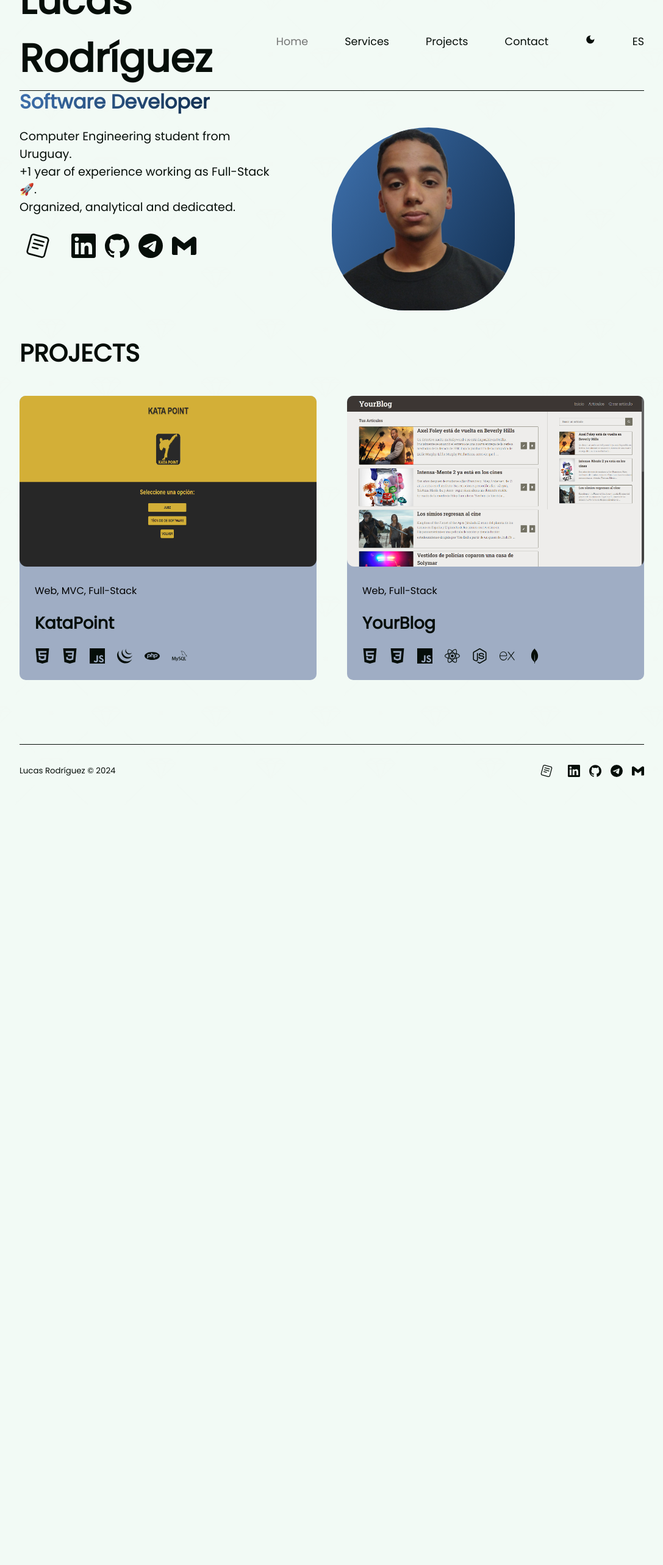
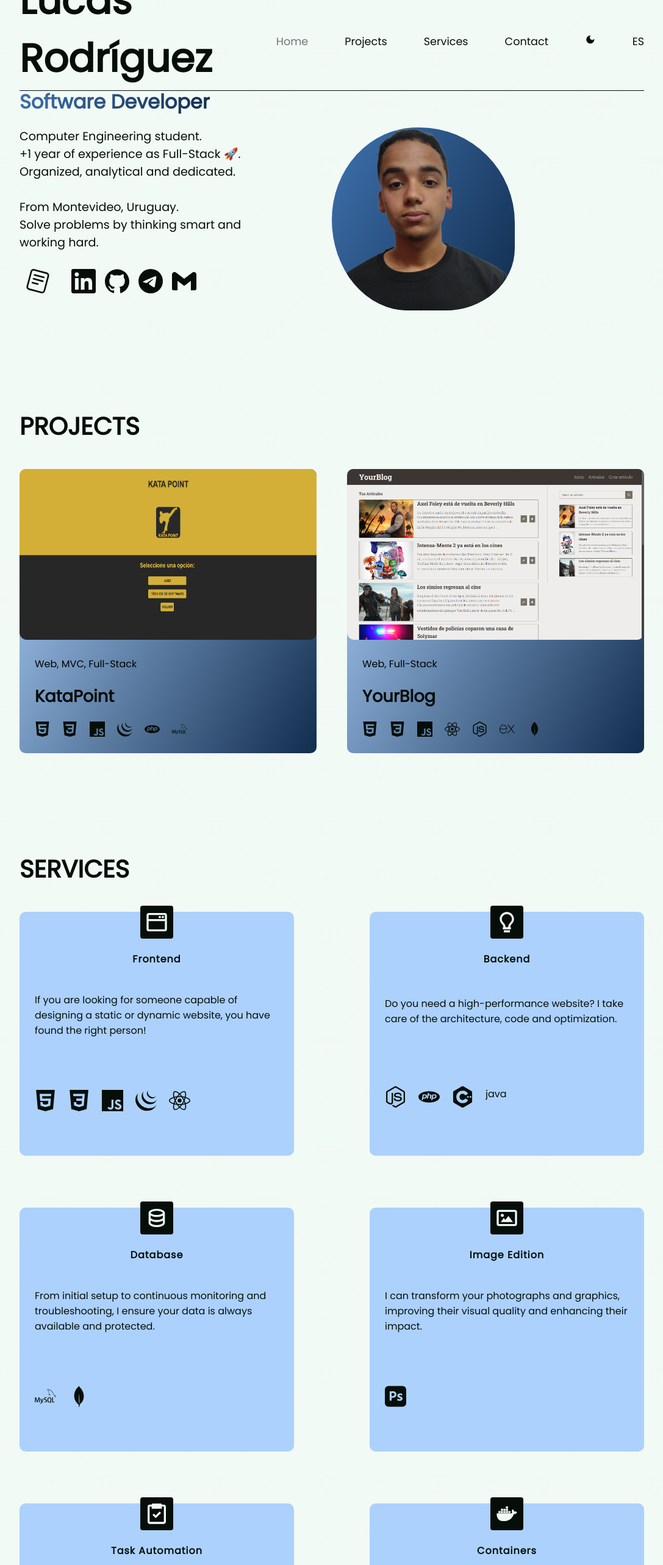
Before and after one commit to lucasrodriguez-dev/portfolio, a React (Create React App) app: page / in a window 1280 px wide. Shown: the top 2566 px of the page at 61% size, without its empty margins (96-1183 px from the left). Before the commit the page ends 1320 px from the top, so only its background shows below. Built offline with nearby package versions, Linux system fonts and the light colour scheme.

Commit message:
retoques finales
solo falta fijar header arriba al bajar.
Luego hacer responsive y mejorar paleta de colores.

```diff
--- a/package.json
+++ b/package.json
@@ -16,6 +16,7 @@
     "react-icons": "^5.0.1",
     "react-router-dom": "^6.22.0",
     "react-scripts": "5.0.1",
+    "react-scroll": "^1.9.0",
     "web-vitals": "^2.1.4"
   },
   "scripts": {
--- a/src/components/layout/Header.js
+++ b/src/components/layout/Header.js
@@ -3,6 +3,7 @@ import { NavLink } from 'react-router-dom';
 import ThemeSwitcher from '../mycomponents/ThemeSwitcher';
 import LanguageSwitcher from '../mycomponents/LanguageSwitcher';
 import { LanguageContext } from '../../contexts/LanguageContext';
+import { Link } from 'react-scroll';
 
 export const Header = () => {
     const { texts } = useContext(LanguageContext);
@@ -18,13 +19,13 @@ export const Header = () => {
                         <NavLink to="/">{texts.navHome}</NavLink>
                     </li>
                     <li>
-                        <NavLink to="/services">{texts.navServices}</NavLink>
+                        <Link to="projects" smooth={true}>{texts.navProjects}</Link>
                     </li>
                     <li>
-                        <NavLink to="/projects">{texts.navProjects}</NavLink>
+                        <Link to="services" smooth={true}>{texts.navServices}</Link>
                     </li>
                     <li>
-                        <NavLink to="/contact">{texts.navContact}</NavLink>
+                        <Link to="contact" smooth={true}>{texts.navContact}</Link>
                     </li>
                     <li>
                         <ThemeSwitcher />
--- a/src/components/mycomponents/ContactForm.js
+++ b/src/components/mycomponents/ContactForm.js
@@ -36,17 +36,17 @@ export const ContactForm = () => {
     }
 
     return (
-        <article className="container" id="container-contact">
+        <article className="container" id="container-contact-form">
             {
                 (emailStatus && show) && (
                     <ToastNotification status={emailStatus} />
                 )
             }
             <form ref={form} className="container-small" onSubmit={e => sendMail(e)}>
-                <input type="text" placeholder={texts.formName} name="from_name" required />
-                <input type="email" placeholder={texts.formEmail} name="from_email" required />
-                <textarea placeholder={texts.formMessage} name="message" required></textarea>
-                <input className="button-primary" type="submit" value={texts.formPrimaryButton} />
+                <input type="text" placeholder={texts.formName} name="from_name" id="name_input" required />
+                <input type="email" placeholder={texts.formEmail} name="from_email" id="email_input" required />
+                <textarea placeholder={texts.formMessage} name="message" id="message_input" required></textarea>
+                <input className="button-primary" type="submit" id="submit_input" value={texts.formPrimaryButton} />
             </form>
         </article>
     )
--- a/src/components/pages/HomePage.js
+++ b/src/components/pages/HomePage.js
@@ -3,11 +3,15 @@ import { Link } from 'react-router-dom';
 import { ProjectList } from '../mycomponents/ProjectList';
 import { Icons } from '../mycomponents/Icons';
 import { LanguageContext } from '../../contexts/LanguageContext';
+import { myServices } from "../../data/myServices";
+import { Service } from '../mycomponents/Service';
+import { ContactForm } from '../mycomponents/ContactForm';
+import { Element } from 'react-scroll';
 
 export const HomePage = () => {
 
   const { texts } = useContext(LanguageContext);
-  const paragraphs = texts.presentation.split(".");
+  const paragraphs = texts.presentation.split(". ");
 
   useEffect(() => {
     window.scrollTo(0, 0);
@@ -18,12 +22,15 @@ export const HomePage = () => {
       <article className="container-main">
         <article className="container" id="container-presentation">
           <div id="p-presentation">
-            {paragraphs[0]}.
+            {
+              paragraphs.map(p => (
+                <>
+                  {p}{(p.length >= 1 && p !== " ") && (".")}
+                  <br />
+                </>
+              ))
+            }
             <br />
-            {paragraphs[1]}.
-            <br />
-            {paragraphs[2]}.
-            <br /><br />
             <div>
               <Icons />
             </div>
@@ -34,10 +41,34 @@ export const HomePage = () => {
             </div>
           </div>
         </article>
-        <article id="container-portfolio">
-          <h3 className="heading">{texts.navProjects}</h3>
-          <ProjectList />
-        </article>
+        <Element name="projects">
+          <article id="container-portfolio">
+            <h3 className="heading">{texts.navProjects}</h3>
+            <ProjectList />
+          </article>
+        </Element>
+        <Element name="services">
+          <article id="container-services">
+            <h3 className="heading">{texts.navServices}</h3>
+            <ul className="flex flex-row flex-wrap services">
+              {
+                myServices.map(service => (
+                  <li key={service.id}>
+                    <Service id={service.id} />
+                  </li>
+                ))
+              }
+            </ul>
+          </article>
+        </Element>
+        <Element name="contact" className="container">
+          <article id="container-contact">
+            <h3 className="heading">{texts.contact}</h3>
+            <article id="container-contact-page">
+              <ContactForm />
+            </article>
+          </article>
+        </Element>
       </article>
     </section>
   )
--- a/src/contexts/ThemeContext.js
+++ b/src/contexts/ThemeContext.js
@@ -17,23 +17,27 @@ export const ThemeProvider = ({ children }) => {
     const lightTheme = {
       "--background": "#F2FAF5",
       "--primary": "#3F72AF",
-      "--secondary": "#9fadc4",
+      "--secondary": "#acd1fc",
       "--accent": "#112D4E",
       "--text": "#060E09",
       "--text-primary": "#eee",
       "--text-secondary": "#000",
-      "--text-box-background": "#ddd"
+      "--text-box-background": "#cad5e3",
+      "--project-background": "var(--gradient-secondary)",
+      "--service-background": "var(--secondary)"
     };
 
     const darkTheme = {
       "--background": "#232222",
       "--primary": "#700000",
-      "--secondary": "#444444",
+      "--secondary": "#200000",
       "--accent": "#e22c7b",
       "--text": "#e0e0e0",
       "--text-primary": "",
       "--text-secondary": "#ccc",
-      "--text-box-background": "var(--secondary)"
+      "--text-box-background": "#2b2323",
+      "--project-background": "var(--secondary)",
+      "--service-background": "var(--gradient-secondary)"
     };
 
     const themeVariables = theme === "light" ? lightTheme : darkTheme;
--- a/src/data/myServices.js
+++ b/src/data/myServices.js
@@ -7,7 +7,7 @@ export const myServices = [
         },
         description: {
             en: "If you are looking for someone capable of designing a static or dynamic website, you have found the right person!",
-            es: "Si estás buscando alguien capaz de diseñar una web estática o dinámica, has encontrado a la persona indicada!"
+            es: "Si estás buscando alguien capaz de diseñar una web estática o dinámica, ¡has encontrado a la persona indicada!"
         },
         technologies: ["html5", "css3", "javascript", "jquery", "react"],
         icon: "frontend"
@@ -28,8 +28,8 @@ export const myServices = [
     {
         id: 2,
         name: {
-            en: "Database Administration",
-            es: "Administración de Bases de Datos"
+            en: "Database",
+            es: "Bases de Datos"
         },
         description: {
             en: "From initial setup to continuous monitoring and troubleshooting, I ensure your data is always available and protected.",
--- a/src/data/translations.js
+++ b/src/data/translations.js
@@ -4,10 +4,10 @@ export const translations = {
         navHome: "Home",
         navServices: "Services",
         navProjects: "Projects",
+        navAboutMe: "About me",
         navContact: "Contact",
-        presentation: "Computer Engineering student from Uruguay. +1 year of experience working as Full-Stack 🚀. Organized, analytical and dedicated.",
-        homeProjects: "Some projects",
-        homePrimaryButton: "See more",
+        contact: "Let's get in touch!",
+        presentation: "Computer Engineering student. +1 year of experience as Full-Stack 🚀. Organized, analytical and dedicated. . From Montevideo, Uruguay. Solve problems by thinking smart and working hard",
         projectRole: "Here I worked as a",
         projectPrimaryButton: "Try it yourself",
         projectSecondaryButton: "See code",
@@ -23,10 +23,10 @@ export const translations = {
         navHome: "Inicio",
         navServices: "Servicios",
         navProjects: "Proyectos",
+        navAboutMe: "Sobre mí",
         navContact: "Contacto",
-        presentation: "Estudiante de Ingeniería en Computación, de Uruguay. +1 año de experiencia trabajando como Full-Stack 🚀. Organizado, analítico y dedicado.",
-        homeProjects: "Algunos proyectos",
-        homePrimaryButton: "Ver más",
+        contact: "¡Escríbeme!",
+        presentation: "Estudiante de Ingeniería en Computación. +1 año de experiencia como Full-Stack 🚀. Organizado, analítico y dedicado. . De Montevideo, Uruguay. Resuelvo problemas pensando mucho y trabajando duro",
         projectRole: "Aquí trabajé como",
         projectPrimaryButton: "Pruébalo tú mismo",
         projectSecondaryButton: "Ver código",
--- a/src/index.css
+++ b/src/index.css
@@ -2,6 +2,7 @@
 
 :root {
   --gradient-main: linear-gradient(120deg, var(--primary), var(--accent));
+  --gradient-secondary: linear-gradient(120deg, var(--secondary), var(--accent));
   --border-style: 1px solid var(--text);
   --border-style-button: 1px solid rgba(255, 255, 255, 0.1);
   --transition-duration: 300ms;
@@ -169,6 +170,8 @@ a {
   text-decoration: none;
   color: var(--text);
   font-size: 1.1rem;
+  cursor: pointer;
+  user-select: none;
 }
 
 nav ul li a:hover,
@@ -204,6 +207,32 @@ nav ul li a.active {
   flex-direction: column;
   align-items: flex-start;
   justify-content: space-around;
+  gap: 15vh;
+}
+
+#container-contact {
+  width: 100%;
+}
+#container-contact-form form {
+  width: 100%;
+  display: grid;
+  grid-template-areas:
+  "name email"
+  "message message"
+  "send send";
+  gap: 10px;
+}
+#container-contact-form form #name_input {
+  grid-area: name;
+}
+#container-contact-form form #email_input {
+  grid-area: email;
+}
+#container-contact-form form #message_input {
+  grid-area: message;
+}
+#container-contact-form form #submit_input {
+  grid-area: send;
 }
 
 #p-presentation {
@@ -270,7 +299,7 @@ nav ul li a.active {
 }
 
 .project-item {
-  background-color: var(--secondary);
+  background: var(--project-background);
   border: none;
   border-radius: 10px;
   overflow: hidden;
@@ -420,7 +449,7 @@ img {
   height: 350px;
   padding: 25px;
   border-radius: 10px;
-  background: var(--secondary);
+  background: var(--service-background);
   transition: all var(--transition-duration) ease;
   user-select: none;
 }
@@ -543,12 +572,9 @@ button:hover,
 input[type="text"],
 input[type="email"],
 textarea {
-  display: block;
-  width: 100%;
   padding: 15px;
   border: 1px solid rgba(0, 0, 0, 0.4);
   border-radius: 5px;
-  margin: 5px 0;
   outline: none;
   background-color: var(--secondary);
   color: var(--text);
--- a/src/router/MyRoutes.js
+++ b/src/router/MyRoutes.js
@@ -16,9 +16,6 @@ export const MyRoutes = () => {
             <section className="content">
                 <Routes>
                     <Route path="/" element={<HomePage />} />
-                    <Route path="/projects" element={<PortfolioPage />} />
-                    <Route path="/contact" element={<ContactPage />} />
-                    <Route path="/services" element={<ServicesPage />} />
                     <Route path="/project/:id" element={<ProjectPage />} />
                     <Route path="*" element={<NotFoundPage />} />
                 </Routes>
```
Also changed, not shown: 1 other file (tests, documents, lock files or other folders).
